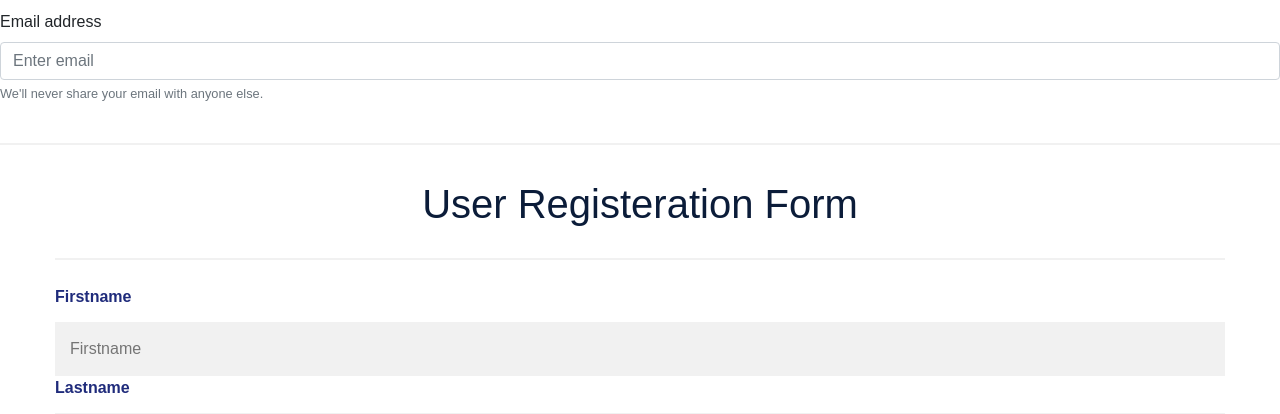
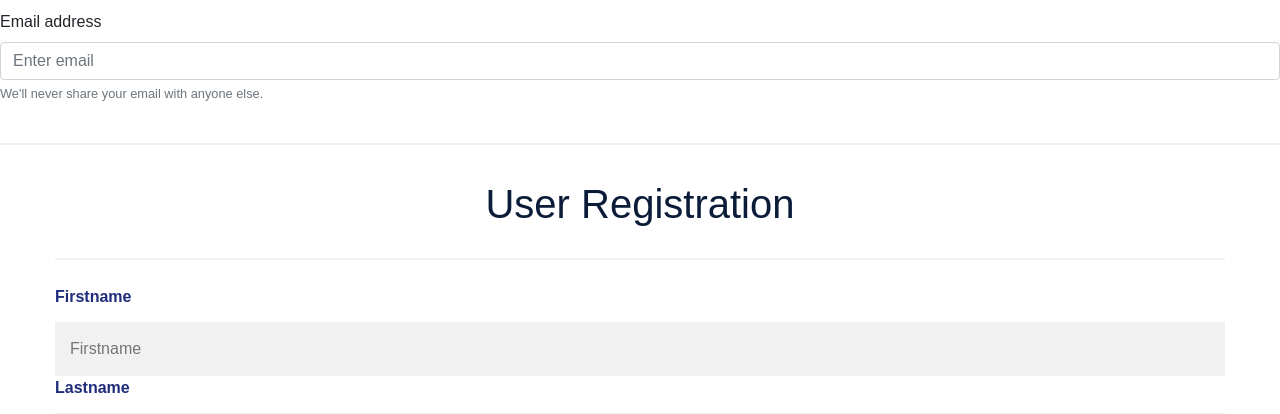
Before and after one commit to monikagajjela/jobSearch_django, a Django app: page /userRegister in a window 1280 px wide. Shown: the top 414 px of the page. Run offline with Django 3.2, Linux system fonts and the light colour scheme; some libraries are stand-ins or nearby versions; some web fonts are replaced.

Commit message:
Check Mohit

```diff
--- a/Templates/userRegistration.html
+++ b/Templates/userRegistration.html
@@ -63,7 +63,7 @@
     <hr>
     <div class="container">
         <center>
-            <h1> User Registeration Form</h1>
+            <h1> User Registration</h1>
         </center>
         <hr>
         <label><b> Firstname</b> </label>
```
